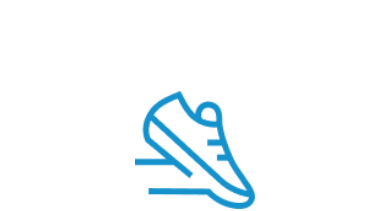
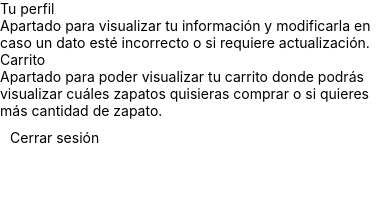
Before and after one commit to AdrianaP-MM/FeasVerse-Movil, a React Native app in the folder FeasVerse-Movil/: screen /Configuraciones in a window 390 px wide. Shown: the top 211 px of the page. Built offline with nearby package versions, Linux system fonts and the light colour scheme.

Commit message:
Cambios en Configuraciones

```diff
--- a/FeasVerse-Movil/App.js
+++ b/FeasVerse-Movil/App.js
@@ -16,6 +16,7 @@ import Registrarse from './src/screens/Login/Registrarse';
 import DetalleZapato from './src/screens/Zapatos/DetallesZapato';
 import Perfil from './src/screens/configuraciones/Perfil';
 import Navigator from './src/Navigator/TabNavigator';
+import Configuraciones from './src/screens/configuraciones/Configuraciones';
 
 const Stack = createStackNavigator();
 
@@ -49,13 +50,15 @@ const App = () => {
     return (
         <NavigationContainer>
             <Stack.Navigator initialRouteName="App" screenOptions={{ headerShown: false }}>
-                <Stack.Screen name="App" component={LogIn} />
-                <Stack.Screen name="Correo" component={Correo} />
-                <Stack.Screen name="Code" component={Code} />
-                <Stack.Screen name="NewPassword" component={NewPassword} />
-                <Stack.Screen name="LogIn" component={LogIn} />
-                <Stack.Screen name="Registrarse" component={Registrarse} />
+                <Stack.Screen name="App" component={LogIn}/>
+                <Stack.Screen name="Correo" component={Correo}/>
+                <Stack.Screen name="Code" component={Code}/>
+                <Stack.Screen name="NewPassword" component={NewPassword}/>
+                <Stack.Screen name="LogIn" component={LogIn}/>
+                <Stack.Screen name="Registrarse" component={Registrarse}/>
                 <Stack.Screen name="Inicio" component={Navigator} />
+                <Stack.Screen name="Configuraciones" component={Configuraciones} />
+
             </Stack.Navigator>
         </NavigationContainer>
     );
--- a/FeasVerse-Movil/src/Navigator/TabNavigator.js
+++ b/FeasVerse-Movil/src/Navigator/TabNavigator.js
@@ -24,7 +24,7 @@ const TabNavigator = () => {
                         iconName = 'shoe-formal';
                     } else if (route.name === 'Inicio') {
                         iconName = 'home';
-                    } else if (route.name === 'Perfil') {
+                    } else if (route.name === 'Configuraciones') {
                         iconName = 'cog';
                     }
 
--- a/FeasVerse-Movil/src/screens/Login/Registrarse.js
+++ b/FeasVerse-Movil/src/screens/Login/Registrarse.js
@@ -65,8 +65,6 @@ const Registrarse = ({ navigation }) => {
             return;
         }
 
-
-        console.log(nombre, apellido, correo, clave, claveconfirmada, direccion, nacimiento, registro, telefono, dui)
         let url = `${Config.IP}/FeasVerse/api/services/publica/cliente.php?action=signUp`;
         const formData = new FormData();
         formData.append('nombreInput', nombre);
--- a/FeasVerse-Movil/src/screens/configuraciones/Configuraciones.js
+++ b/FeasVerse-Movil/src/screens/configuraciones/Configuraciones.js
@@ -0,0 +1,188 @@
+import React, { useEffect, useState } from 'react';
+import { StyleSheet, Text, View, TouchableOpacity, ScrollView, SafeAreaView, Dimensions, Modal, Pressable, ActivityIndicator, Alert, Button } from 'react-native';
+import { Ionicons } from '@expo/vector-icons';
+import { Colors, FontSizes, Config } from '../../utils/constantes';
+import TextInputC from '../../components/inputs/Border_Down';
+
+const { width } = Dimensions.get('window');
+
+const Configuraciones = ({ navigation }) => {
+
+    const showModal = (message) => {
+        setModalMessage(message);
+        setIsModalVisible(true);
+    };
+
+
+    const closeModal = () => {
+        setIsModalVisible(false);
+    };
+
+    return (
+        <View style={styles.container}>
+            <View style={styles.card}>
+                <View style={styles.iconPlaceholder} />
+                <Text style={styles.title}>Tu perfil</Text>
+                <Text style={styles.description}>
+                    Apartado para visualizar tu información y modificarla en caso un dato esté incorrecto o si requiere actualización.
+                </Text>
+            </View>
+
+            <View style={styles.card}>
+                <View style={styles.cartIconPlaceholder} />
+                <Text style={styles.title}>Carrito</Text>
+                <Text style={styles.description}>
+                    Apartado para poder visualizar tu carrito donde podrás visualizar cuáles zapatos quisieras comprar o si quieres más cantidad de zapato.
+                </Text>
+            </View>
+
+            <TouchableOpacity style={styles.button}>
+                <Text style={styles.buttonText}>Cerrar sesión</Text>
+            </TouchableOpacity>
+        </View>
+    );
+};
+
+const styles = StyleSheet.create({
+    container: {
+        flex: 1,
+        backgroundColor: '#fff',
+    },
+    headerContainer: {
+        flexDirection: 'row',
+        alignItems: 'center',
+        backgroundColor: '#007BFF',
+        paddingVertical: 20,
+        paddingHorizontal: 15,
+        position: 'relative',
+        zIndex: 3,
+    },
+    btnContainer: {
+        marginTop: 20,
+        width: '80%',
+        backgroundColor: '#0D4560',
+        height: 50,
+        borderRadius: 4,
+        overflow: 'hidden',
+    },
+    headerLabel: {
+        backgroundColor: '#007BFF',
+        padding: 10,
+        borderRadius: 10,
+        marginRight: 10,
+    },
+    headerTextContainer: {
+        flex: 1,
+        justifyContent: 'center',
+    },
+    headerTextLight: {
+        color: '#fff',
+        fontSize: 18,
+        fontWeight: '300',
+        textAlign: 'left',
+    },
+    headerTextBold: {
+        color: '#fff',
+        fontSize: 24,
+        fontWeight: 'bold',
+        textAlign: 'left',
+    },
+    labelBackground: {
+        position: 'absolute',
+        top: 0,
+        right: 0,
+        width: width * 0.4,
+        height: 160,
+        backgroundColor: '#007BFF',
+        zIndex: 2,
+        borderBottomRightRadius: 20,
+        borderBottomLeftRadius: 40,
+    },
+    headerLine: {
+        height: 15,
+        backgroundColor: '#007BFF',
+        opacity: 0.5,
+    },
+    scrollView: {
+        marginHorizontal: 20,
+        marginTop: 50,
+        marginBottom: 20,
+    },
+    totalContainer: {
+        marginBottom: 20,
+        marginHorizontal: 30,
+    },
+    totalText: {
+        fontSize: 20,
+        fontWeight: 'bold',
+    },
+    buyButton: {
+        backgroundColor: '#007BFF',
+        padding: 15,
+        borderRadius: 10,
+        marginHorizontal: 20,
+        alignItems: 'center',
+        marginBottom: 20,
+    },
+    buyButtonText: {
+        color: '#fff',
+        fontSize: 18,
+        fontWeight: 'bold',
+    },
+    modalContainer: {
+        flex: 1,
+        justifyContent: 'center',
+        alignItems: 'center',
+        marginTop: 22,
+    },
+    modalView: {
+        margin: 20,
+        backgroundColor: 'white',
+        borderRadius: 20,
+        padding: 35,
+        alignItems: 'center',
+        shadowColor: '#000',
+        shadowOffset: {
+            width: 0,
+            height: 2,
+        },
+        shadowOpacity: 0.25,
+        shadowRadius: 4,
+        elevation: 5,
+    },
+    button: {
+        borderRadius: 20,
+        padding: 10,
+        elevation: 2,
+    },
+    buttonClose: {
+        backgroundColor: '#2196F3',
+    },
+    textStyle: {
+        color: 'white',
+        fontWeight: 'bold',
+        textAlign: 'center',
+    },
+    modalText: {
+        marginBottom: 15,
+        textAlign: 'center',
+    },
+    loader: {
+        flex: 1,
+        justifyContent: 'center',
+        alignItems: 'center'
+    },
+    inputs: {
+        marginTop: 30,
+        marginHorizontal: 20,
+    },
+    containerFecha: {
+        marginVertical: 10,
+    },
+    text: {
+        fontSize: 16,
+        marginVertical: 10,
+    },
+});
+
+export default Configuraciones;
```
